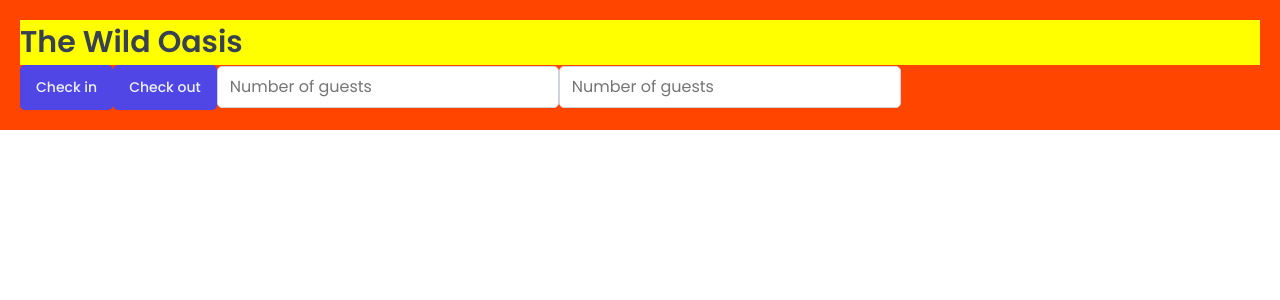
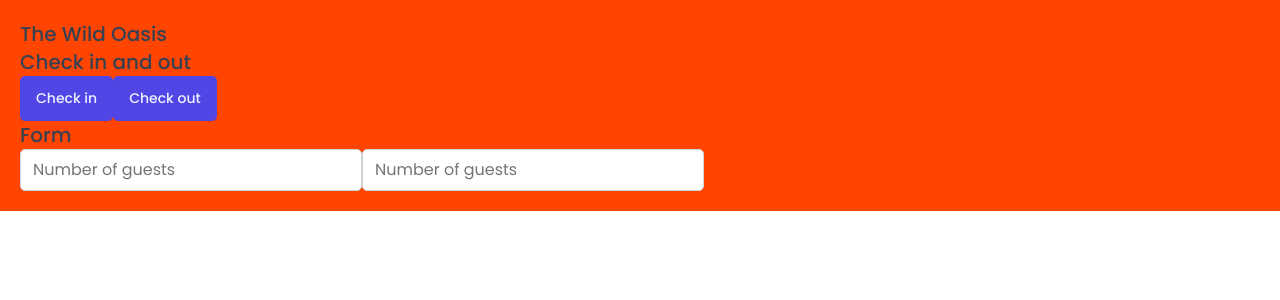
Before and after one commit to agpavlik/Oasis-Backside, a React (Vite) app: page / in a window 1280 px wide. Shown: the top 300 px of the page. Built offline with nearby package versions, Linux system fonts and the light colour scheme; a web font is replaced by a local one.

Commit message:
Use 'css' functin and 'as' prop

```diff
--- a/src/App.jsx
+++ b/src/App.jsx
@@ -9,12 +9,7 @@
 import GlobalStyles from "./styles/GlobalStyles";
 import Button from "./ui/Button";
 import Input from "./ui/Input";
-
-const H1 = styled.h1`
-  font-size: 30px;
-  font-weight: 600;
-  background-color: yellow;
-`;
+import Heading from "./ui/Heading";
 
 const StyledApp = styled.div`
   background-color: orangered;
@@ -26,10 +21,12 @@
     <>
       <GlobalStyles />
       <StyledApp>
-        <H1>The Wild Oasis</H1>
+        <Heading as="h1">The Wild Oasis</Heading>
+        <Heading as="h2">Check in and out</Heading>
         <Button onClick={() => alert("Check in")}>Check in</Button>
         <Button onClick={() => alert("Check out")}>Check out</Button>
 
+        <Heading as="h3">Form</Heading>
         <Input type="number" placeholder="Number of guests" />
         <Input type="number" placeholder="Number of guests" />
       </StyledApp>
--- /dev/null
+++ b/src/ui/Heading.jsx
@@ -0,0 +1,35 @@
+import styled, { css } from "styled-components";
+
+// const test = css`
+//   text-align: center;
+//   ${10 > 5 && "background-color: yellow"}
+// `;
+
+const Heading = styled.h1`
+  ${(props) =>
+    (props.type =
+      "h1" &&
+      css`
+        font-size: 3rem;
+        font-weight: 600;
+      `)}
+
+  ${(props) =>
+    (props.type =
+      "h2" &&
+      css`
+        font-size: 2rem;
+        font-weight: 600;
+      `)}
+
+  ${(props) =>
+    (props.type =
+      "h3" &&
+      css`
+        font-size: 2rem;
+        font-weight: 500;
+      `)}
+  line-height: 1.4;
+`;
+
+export default Heading;
```
